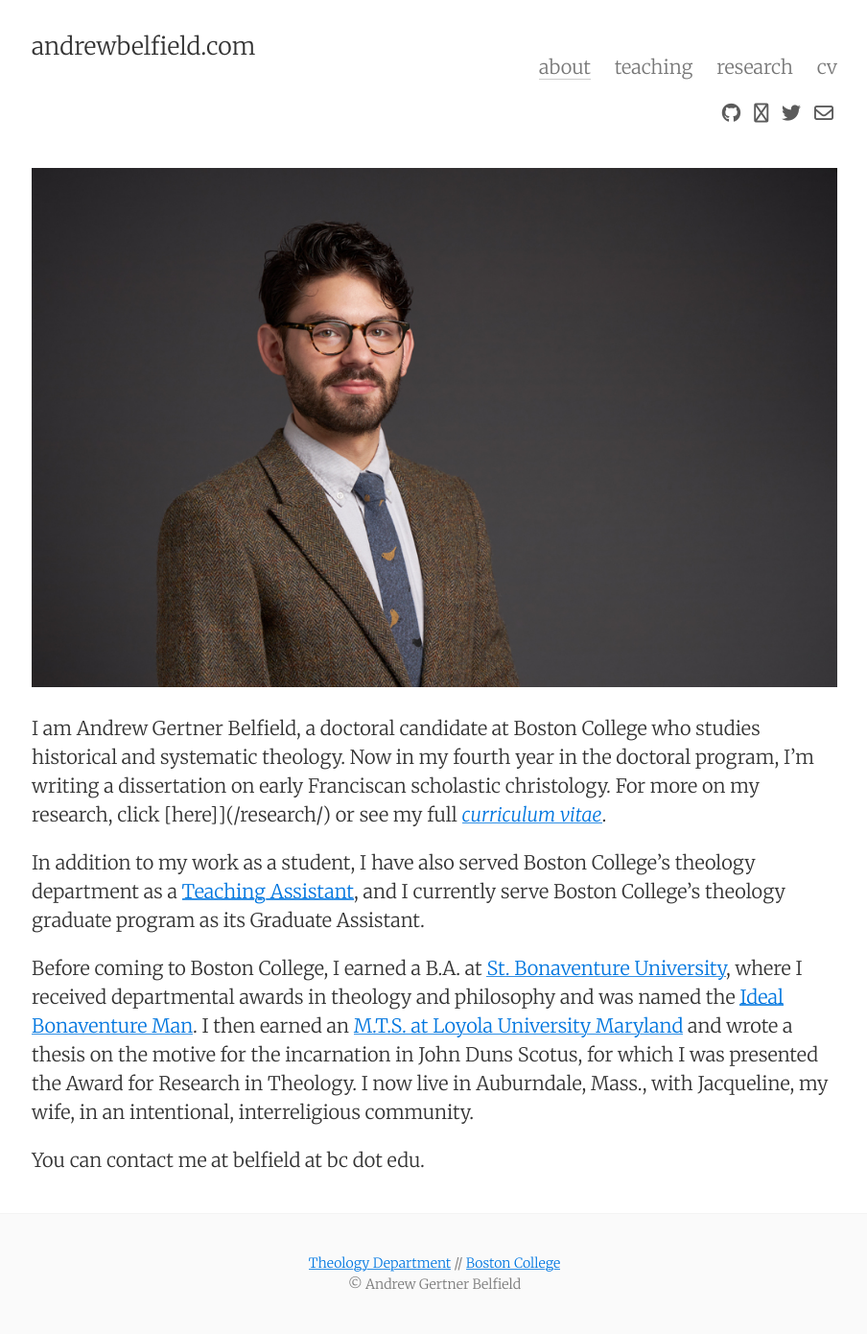
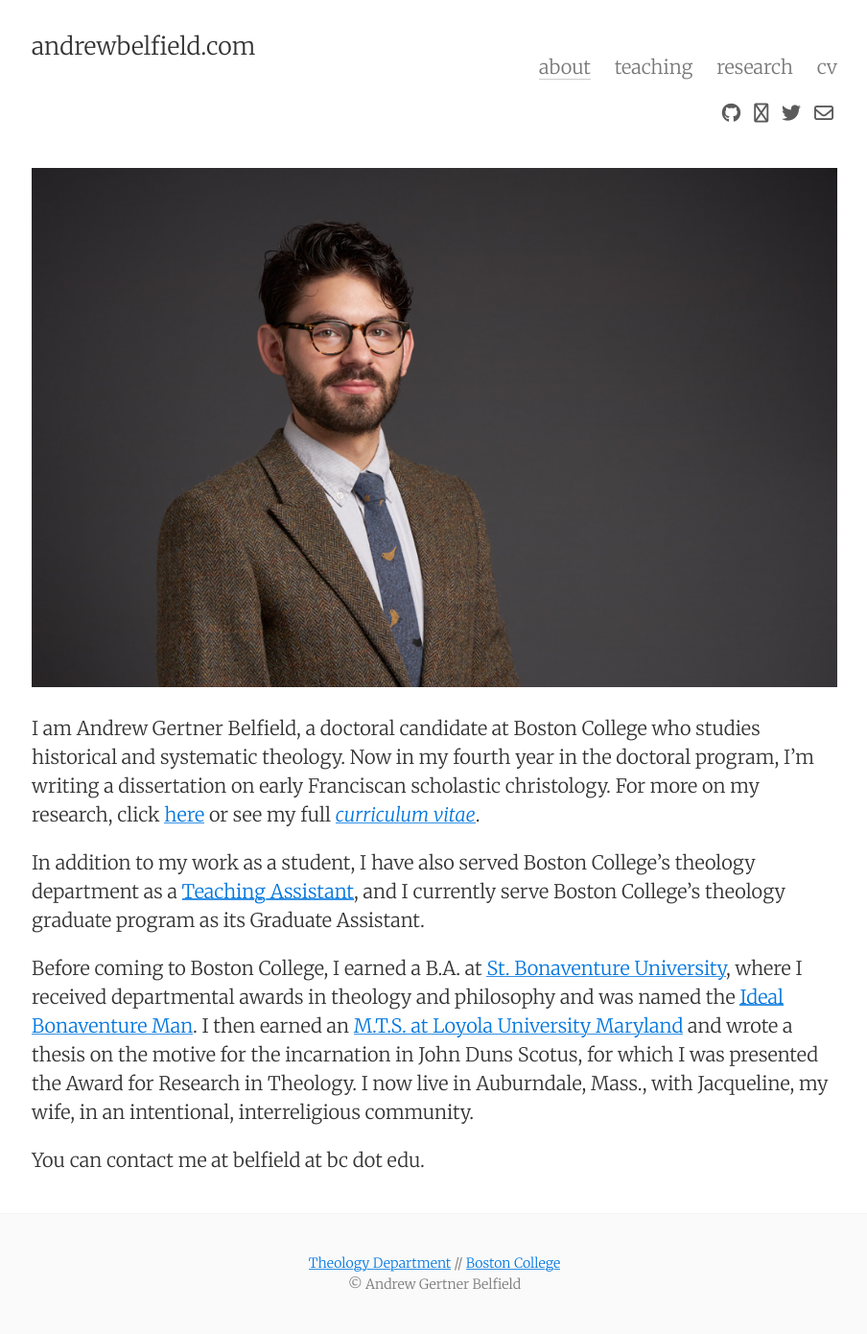
Before and after one commit to drewbelf/drewbelf.github.io, a Jekyll site: the page built from about.md, in a window 1280 px wide. Shown: the whole page at 96% size, without its empty margins (187-1091 px from the left). Built offline with Jekyll 4.4.1, drawn with Linux system fonts in a browser that asks for light colours; nearby versions of some CDN libraries.

Commit message:
Update about.md

```diff
--- a/about.md
+++ b/about.md
@@ -7,7 +7,7 @@ tags: about
 
 ![me](/images/me.jpg)
 
-I am Andrew Gertner Belfield, a doctoral candidate at Boston College who studies historical and systematic theology. Now in my fourth year in the doctoral program, I'm writing a dissertation on early Franciscan scholastic christology. For more on my research, click [here]](/research/) or see my full *[curriculum vitae](http://andrewbelfield.com/cv/)*.
+I am Andrew Gertner Belfield, a doctoral candidate at Boston College who studies historical and systematic theology. Now in my fourth year in the doctoral program, I'm writing a dissertation on early Franciscan scholastic christology. For more on my research, click [here](/research/) or see my full *[curriculum vitae](http://andrewbelfield.com/cv/)*.
 
 In addition to my work as a student, I have also served Boston College's theology department as a [Teaching Assistant](/teaching/), and I currently serve Boston College's theology graduate program as its Graduate Assistant.
 
```
